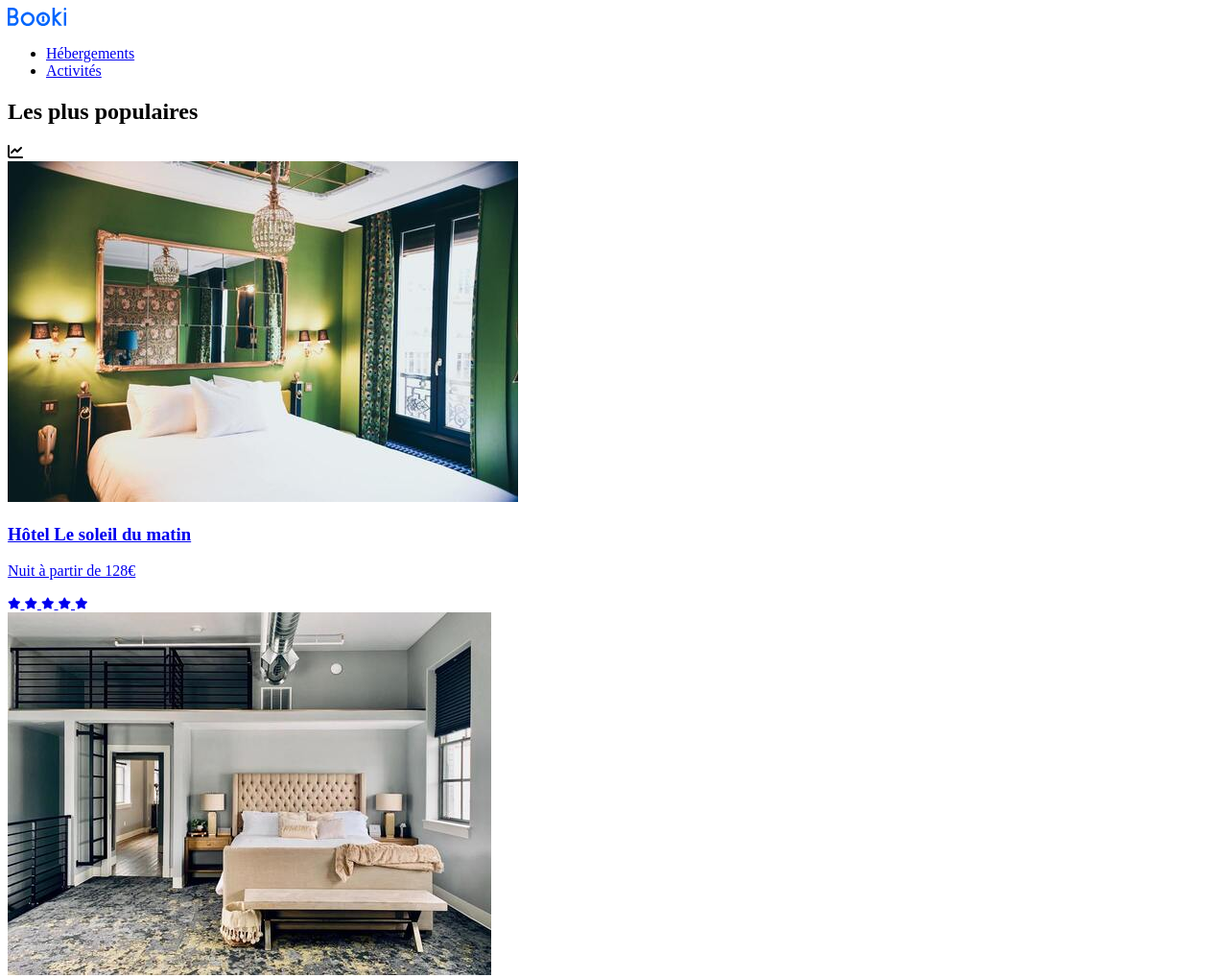
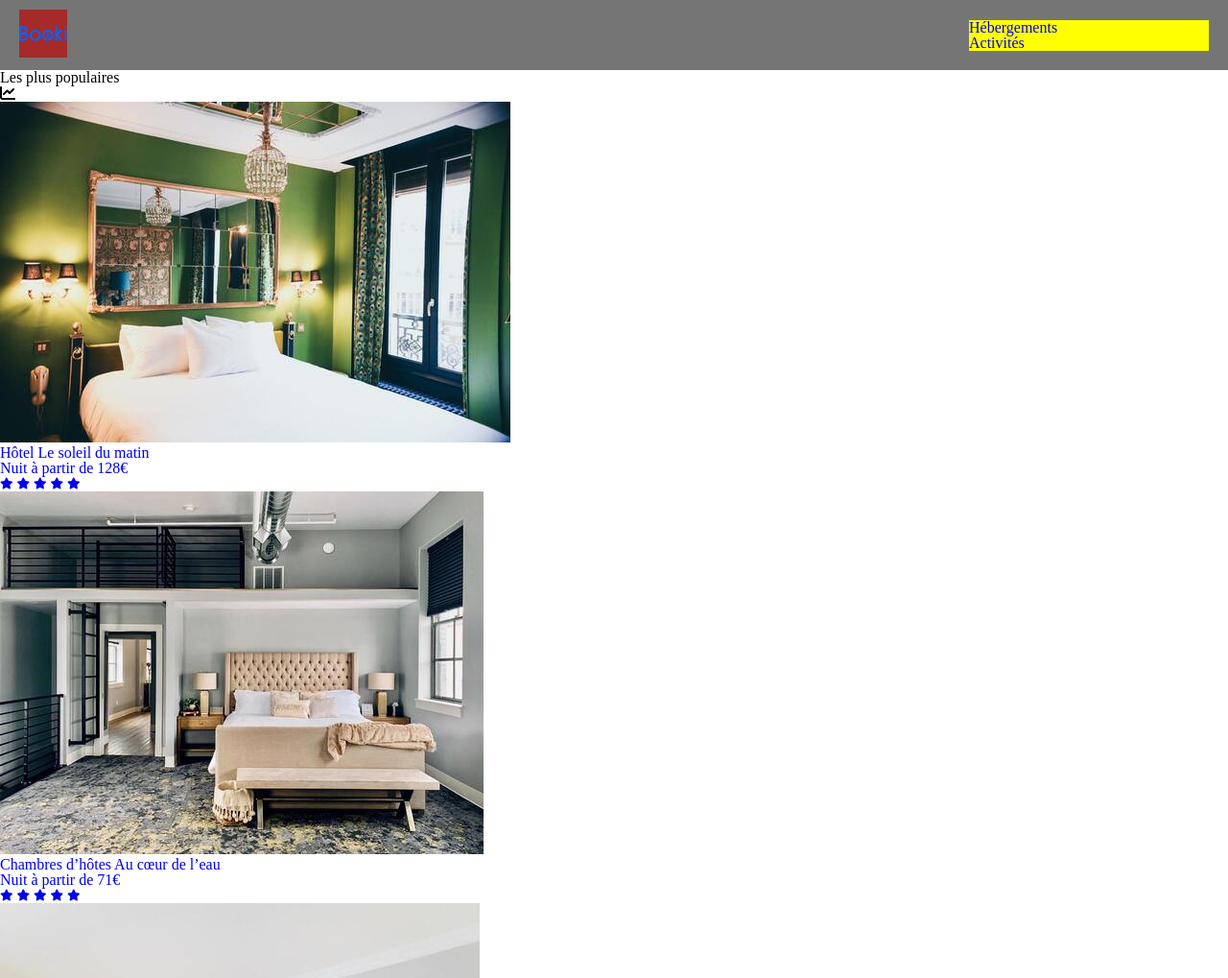
Before and after one commit to Dev-Bruno-Garcia/booki_sass, a website: page index.html in a window 1280 px wide. Shown: the top 1019 px of the page at 96% size. Drawn offline with Linux system fonts and the light colour scheme.

Commit message:
Add navigation bar styles and reset CSS; refactor header layout

```diff
--- a/index.html
+++ b/index.html
@@ -18,7 +18,7 @@
     <div class="main-container">
         <header id="header" >
             <a href="#" class="logo-link">
-                <img src="./images/logo/Booki.svg" alt="Logo de Booki" class="logo">
+                <img src="./images/logo/Booki.svg" alt="Logo de Booki" class="header__logo">
                 <h1 class="sr-only">Booki</h1>
 
             </a>
@@ -30,6 +30,7 @@
                 </ul>
             </nav>
         </header>
+
         <main>
             <div class="hebergements-and-populaires">
                 <section class="hebergements">
--- /dev/null
+++ b/sass/base/_reset.scss
@@ -0,0 +1,55 @@
+/* Basic CSS Reset */
+*, *:before, *:after {
+    box-sizing: inherit;
+  }
+
+html, body, div, span, applet, object, iframe,
+h1, h2, h3, h4, h5, h6, p, blockquote, pre,
+a, abbr, acronym, address, big, cite, code,
+del, dfn, em, img, ins, kbd, q, s, samp,
+small, strike, strong, sub, sup, tt, var,
+b, u, i, center,
+dl, dt, dd, ol, ul, li,
+fieldset, form, label, legend,
+table, caption, tbody, tfoot, thead, tr, th, td,
+article, aside, canvas, details, embed,
+figure, figcaption, footer, header, hgroup,
+menu, nav, output, ruby, section, summary,
+time, mark, audio, video {
+    margin: 0;
+    padding: 0;
+    border: 0;
+    font-size: 100%;
+    font: inherit;
+    vertical-align: baseline;
+}
+
+/* HTML5 display-role reset for older browsers */
+article, aside, details, figcaption, figure,
+footer, header, hgroup, menu, nav, section {
+    display: block;
+}
+
+body {
+    line-height: 1;
+}
+
+ol, ul, a {
+    text-decoration: none;
+    list-style: none;
+}
+
+blockquote, q {
+    quotes: none;
+}
+
+blockquote::before, blockquote::after,
+q::before, q::after {
+    content: '';
+    content: none;
+}
+
+table {
+    border-collapse: collapse;
+    border-spacing: 0;
+}
--- /dev/null
+++ b/sass/components/_navBar.scss
@@ -0,0 +1,6 @@
+.navBar{
+    display: flex;
+    justify-content: space-between;
+    width: 250px;
+    background: yellow;
+}
--- a/sass/layout/_header.scss
+++ b/sass/layout/_header.scss
@@ -0,0 +1,13 @@
+#header{
+    background-color: #444b;
+    display: flex;
+    justify-content: space-between;
+    align-items: center;
+    padding: 10px 20px;
+
+    .header__logo{
+       height:50px;
+         width: 50px;
+         background-color: brown;
+    }
+}
--- a/sass/main.scss
+++ b/sass/main.scss
@@ -1,6 +1,7 @@
-@import"./abstracts/extend";
-@import "./abstracts/variables";
-@import "./abstracts/mixins";
-@import "./base/reset";
-@import "./layout/header";
-@import "./components/cards";
+@use "./abstracts/variables";
+@use "./components/navBar";
+// @use "./components/footer";
+@use "./abstracts/mixins";
+@use "./base/reset";
+@use "./layout/header";
+@use "./components/cards";
```
Also changed, not shown: public/css/style.css, sass/abstracts/_extend.scss (deleted), sass/components/_buttons.scss (added), sass/layout/_footer.scss (added), 1 other file.
